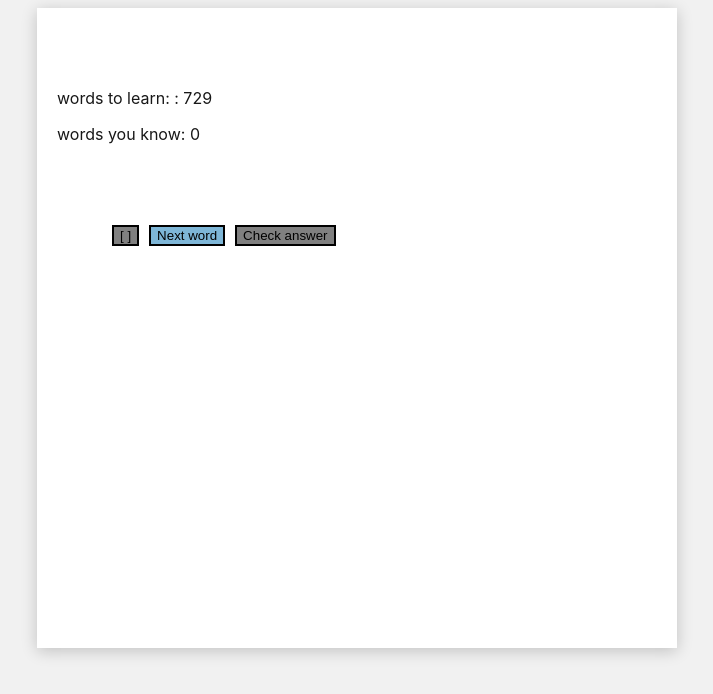
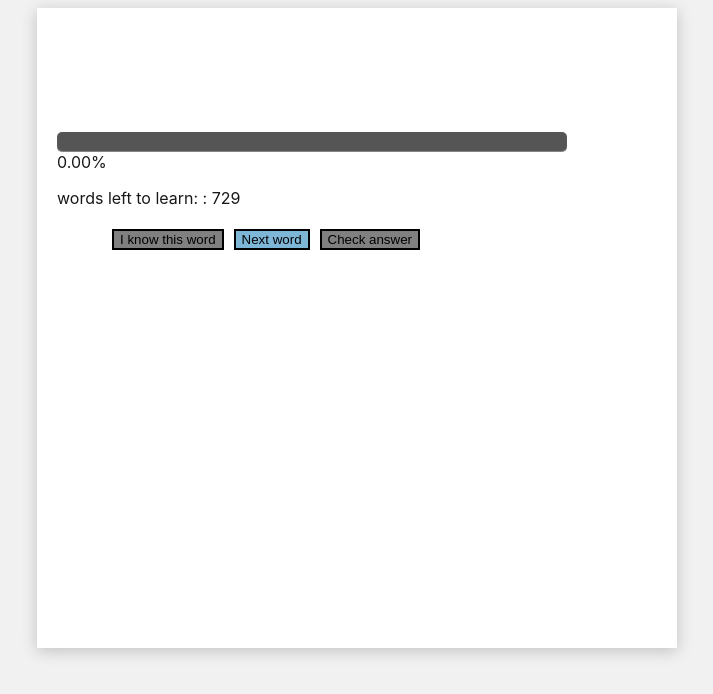
Before and after one commit to Bartan89/gre-eng-test-helper, a React (Create React App) app: page / in a window 1280 px wide. Shown: the top 694 px of the page, without its empty margins (283-996 px from the left). Built offline with nearby package versions, Linux system fonts and the light colour scheme.

Commit message:
progress bar added

```diff
--- a/src/App.tsx
+++ b/src/App.tsx
@@ -10,6 +10,7 @@ import Button from "./styledComponents/button"
 import Word from "./styledComponents/Word"
 import Container from "./styledComponents/Container"
 import Meaning from "./styledComponents/Meaning"
+import ProgressBar from "./styledComponents/ProgressBar"
 
 function App() {
   const WordMeaningPair = useSelector(selectCurChallenge)
@@ -51,10 +52,14 @@ function App() {
     <div>
       <Container>
         {animate ? <Word steps={steps}>{WordMeaningPair.word}</Word> : <Word> </Word>}
-        <p> words to learn: : {wordsLeft}</p>
-        <p>words you know: {wordsKnown}</p>
         {answer}
-        <Button onClick={() => storeInLocalState(WordMeaningPair.word)}>[ ]</Button>
+        <ProgressBar percentage={100 - (wordsLeft / 729) * 100}>
+          <span></span>
+        </ProgressBar>
+        <span>{(100 - (wordsLeft / 729) * 100).toFixed(2)}%</span>
+        <p> words left to learn: : {wordsLeft} </p>
+
+        <Button onClick={() => storeInLocalState(WordMeaningPair.word)}>I know this word</Button>
         <Button primary onClick={handleClick}>
           Next word
         </Button>
--- a/src/store/curchallenge/selectors.ts
+++ b/src/store/curchallenge/selectors.ts
@@ -23,11 +23,13 @@ export const selectChallengesLeft = (state: StoreState) => {
 export const selectChallengesDone = (state: StoreState) => {
   const filtered = state.challenges.filter((challenge) => {
     if (challenge.word === localStorage.getItem(challenge.word)) {
+      return null
+    } else {
       return challenge
-    } else {
-      return null
     }
   })
 
-  return filtered.length
+  const allWords = state.challenges
+
+  return filtered.length - allWords.length
 }
--- /dev/null
+++ b/src/styledComponents/ProgressBar.ts
@@ -0,0 +1,40 @@
+import styled from "styled-components"
+
+export default styled.div`
+  height: 10px; /* Can be anything */
+  width: 500px;
+  position: relative;
+  background: #555;
+  -moz-border-radius: 5px;
+  -webkit-border-radius: 5px;
+  border-radius: 5px;
+  padding: 5px;
+  box-shadow: inset 0 -1px 1px rgba(255, 255, 255, 0.3);
+  span {
+    color: white;
+    font-size: 9px;
+    display: block;
+    height: 100%;
+    border-top-right-radius: 8px;
+    border-bottom-right-radius: 8px;
+    border-top-left-radius: 20px;
+    border-bottom-left-radius: 20px;
+    background-color: rgb(43, 194, 83);
+    background-image: linear-gradient(center bottom, rgb(43, 194, 83) 37%, rgb(84, 240, 84) 69%);
+    box-shadow: inset 0 2px 9px rgba(255, 255, 255, 0.3), inset 0 -2px 6px rgba(0, 0, 0, 0.4);
+    position: relative;
+    overflow: hidden;
+    animation: fill 5s ease forwards;
+    @keyframes fill {
+      0% {
+        width: 0%;
+      }
+      100% {
+        width: ${(props: Props) => `${props.percentage}%`};
+      }
+    }
+  }
+`
+type Props = {
+  percentage: number
+}
```
Also changed, not shown: src/data/dummySimpleData.json (added, +18 -0 lines).
